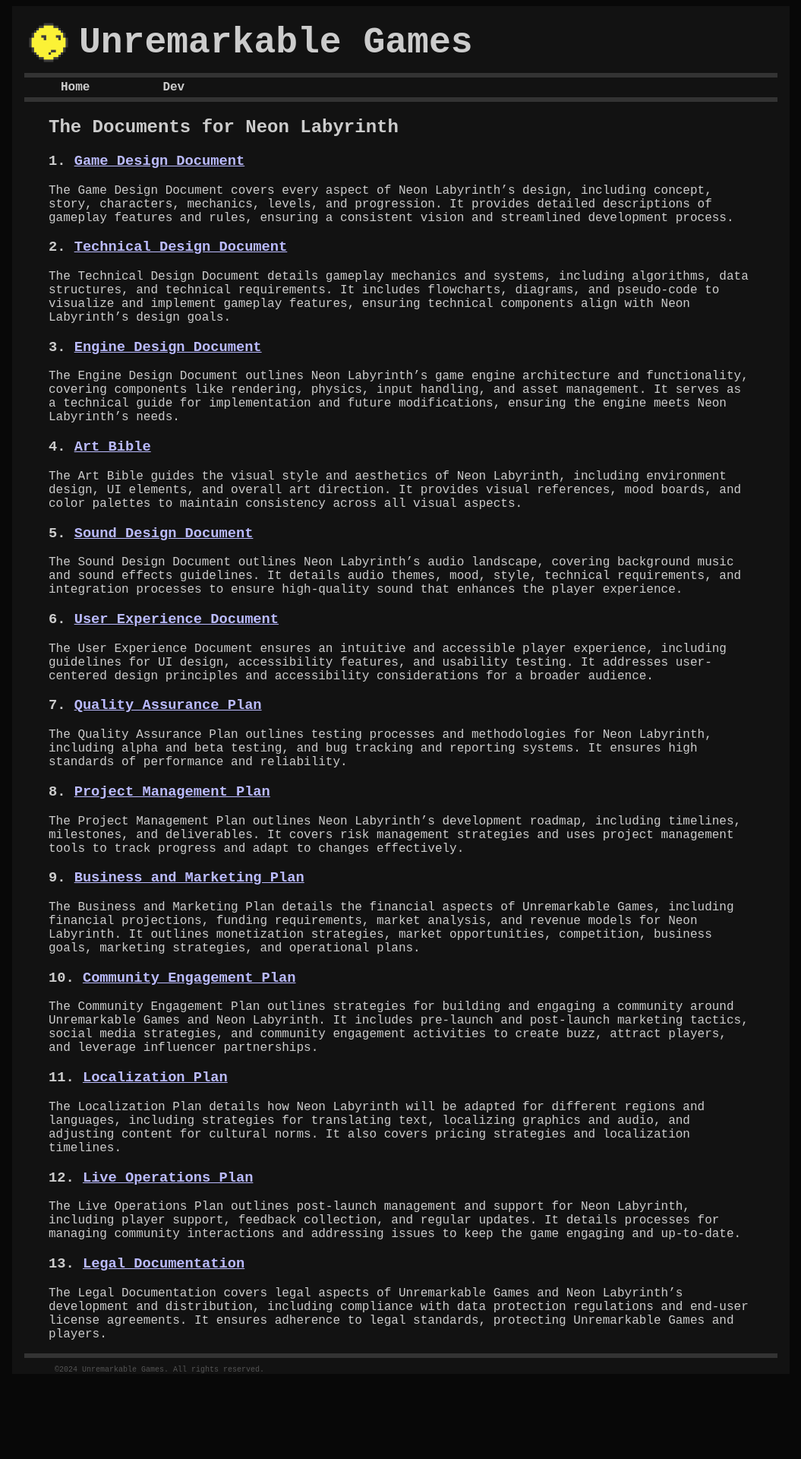
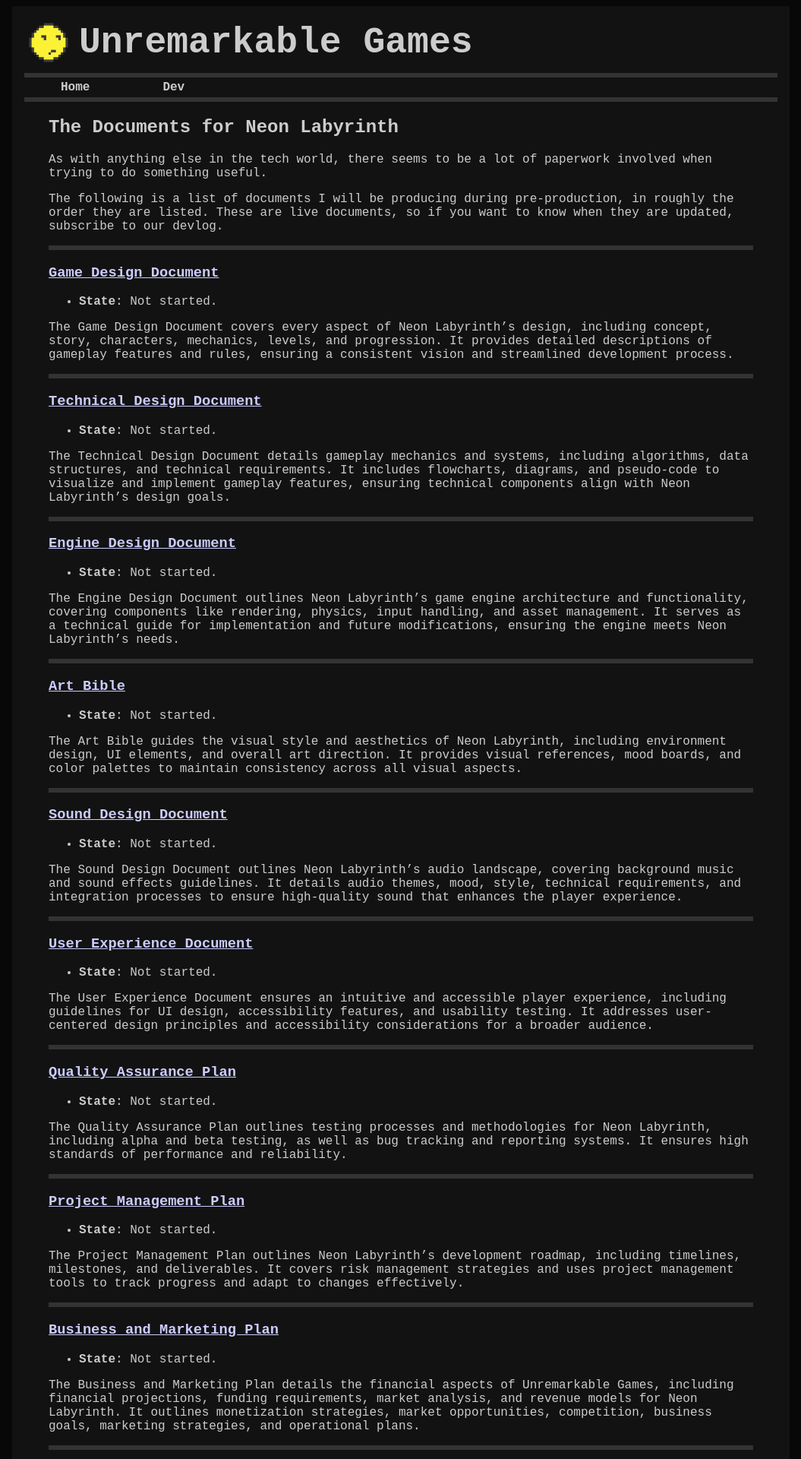
Before and after one commit to unremarkablegames/unremarkablegames.github.io, a Jekyll site: the page built from dev.md, in a window 1280 px wide. Shown: the top 1920 px of the page at 76% size, without its empty margins (112-1167 px from the left). Built offline with Jekyll 4.4.1, drawn with Linux system fonts in a browser that asks for light colours; some web fonts are replaced; our own code applies the rules of GitHub Pages for plain Markdown files; before the commit the page ends 1824 px from its top, so only the background shows below that; some of the changed text lies outside the part shown.

Commit message:
sdfsdfsdf

```diff
--- a/_includes/footer.html
+++ b/_includes/footer.html
@@ -1,4 +1,5 @@
 <footer style="margin: 1em">
   <hr />
   <p class="footer-text">&copy;{{ site.time | date: '%Y' }} Unremarkable Games. All rights reserved.</p>
+  <br />
 </footer>
--- a/assets/css/main.css
+++ b/assets/css/main.css
@@ -86,5 +86,5 @@ hr {
 }
 
 a {
-    color: #bbf;
+    color: #ccf;
 }
--- a/dev.md
+++ b/dev.md
@@ -4,41 +4,97 @@ title: "Dev"
 
 ## The Documents for Neon Labyrinth
 
-### 1. [Game Design Document](/dev/gdd)
+As with anything else in the tech world, there seems to be a lot of paperwork involved when trying to do something useful.
+
+The following is a list of documents I will be producing during pre-production, in roughly the order they are listed. These are live documents, so if you want to know when they are updated, subscribe to our devlog.
+
+---
+
+### [Game Design Document](/dev/gdd)
+- **State**: Not started.
+
 The Game Design Document covers every aspect of Neon Labyrinth’s design, including concept, story, characters, mechanics, levels, and progression. It provides detailed descriptions of gameplay features and rules, ensuring a consistent vision and streamlined development process.
 
-### 2. [Technical Design Document](/dev/tdd)
+---
+
+### [Technical Design Document](/dev/tdd)
+- **State**: Not started.
+
 The Technical Design Document details gameplay mechanics and systems, including algorithms, data structures, and technical requirements. It includes flowcharts, diagrams, and pseudo-code to visualize and implement gameplay features, ensuring technical components align with Neon Labyrinth’s design goals.
 
-### 3. [Engine Design Document](/dev/edd)
+---
+
+### [Engine Design Document](/dev/edd)
+- **State**: Not started.
+
 The Engine Design Document outlines Neon Labyrinth’s game engine architecture and functionality, covering components like rendering, physics, input handling, and asset management. It serves as a technical guide for implementation and future modifications, ensuring the engine meets Neon Labyrinth's needs.
 
-### 4. [Art Bible](/dev/art_bible)
+---
+
+### [Art Bible](/dev/art_bible)
+- **State**: Not started.
+
 The Art Bible guides the visual style and aesthetics of Neon Labyrinth, including environment design, UI elements, and overall art direction. It provides visual references, mood boards, and color palettes to maintain consistency across all visual aspects.
 
-### 5. [Sound Design Document](/dev/sdd)
+---
+
+### [Sound Design Document](/dev/sdd)
+- **State**: Not started.
+
 The Sound Design Document outlines Neon Labyrinth’s audio landscape, covering background music and sound effects guidelines. It details audio themes, mood, style, technical requirements, and integration processes to ensure high-quality sound that enhances the player experience.
 
-### 6. [User Experience Document](/dev/uxd)
+---
+
+### [User Experience Document](/dev/uxd)
+- **State**: Not started.
+
 The User Experience Document ensures an intuitive and accessible player experience, including guidelines for UI design, accessibility features, and usability testing. It addresses user-centered design principles and accessibility considerations for a broader audience.
 
-### 7. [Quality Assurance Plan](/dev/qap)
-The Quality Assurance Plan outlines testing processes and methodologies for Neon Labyrinth, including alpha and beta testing, and bug tracking and reporting systems. It ensures high standards of performance and reliability.
+---
 
-### 8. [Project Management Plan](/dev/pmp)
+### [Quality Assurance Plan](/dev/qap)
+- **State**: Not started.
+
+The Quality Assurance Plan outlines testing processes and methodologies for Neon Labyrinth, including alpha and beta testing, as well as bug tracking and reporting systems. It ensures high standards of performance and reliability.
+
+---
+
+### [Project Management Plan](/dev/pmp)
+- **State**: Not started.
+
 The Project Management Plan outlines Neon Labyrinth’s development roadmap, including timelines, milestones, and deliverables. It covers risk management strategies and uses project management tools to track progress and adapt to changes effectively.
 
-### 9. [Business and Marketing Plan](/dev/bmp)
+---
+
+### [Business and Marketing Plan](/dev/bmp)
+- **State**: Not started.
+
 The Business and Marketing Plan details the financial aspects of Unremarkable Games, including financial projections, funding requirements, market analysis, and revenue models for Neon Labyrinth. It outlines monetization strategies, market opportunities, competition, business goals, marketing strategies, and operational plans.
 
-### 10. [Community Engagement Plan](/dev/cep)
+---
+
+### [Community Engagement Plan](/dev/cep)
+- **State**: Not started.
+
 The Community Engagement Plan outlines strategies for building and engaging a community around Unremarkable Games and Neon Labyrinth. It includes pre-launch and post-launch marketing tactics, social media strategies, and community engagement activities to create buzz, attract players, and leverage influencer partnerships.
 
-### 11. [Localization Plan](/dev/loc)
+---
+
+### [Localization Plan](/dev/loc)
+- **State**: Not started.
+
 The Localization Plan details how Neon Labyrinth will be adapted for different regions and languages, including strategies for translating text, localizing graphics and audio, and adjusting content for cultural norms. It also covers pricing strategies and localization timelines.
 
-### 12. [Live Operations Plan](/dev/lop)
+---
+
+### [Live Operations Plan](/dev/lop)
+- **State**: Not started.
+
 The Live Operations Plan outlines post-launch management and support for Neon Labyrinth, including player support, feedback collection, and regular updates. It details processes for managing community interactions and addressing issues to keep the game engaging and up-to-date.
 
-### 13. [Legal Documentation](/dev/legal)
+---
+
+### [Legal Documentation](/dev/legal)
+- **State**: Not started.
+
 The Legal Documentation covers legal aspects of Unremarkable Games and Neon Labyrinth’s development and distribution, including compliance with data protection regulations and end-user license agreements. It ensures adherence to legal standards, protecting Unremarkable Games and players.
```
Also changed, not shown: 404.html (deleted, +0 -11 lines), 404.md (added, +6 -0 lines), index.md (+19 -17 lines), _layouts/default.html (indentation only).
